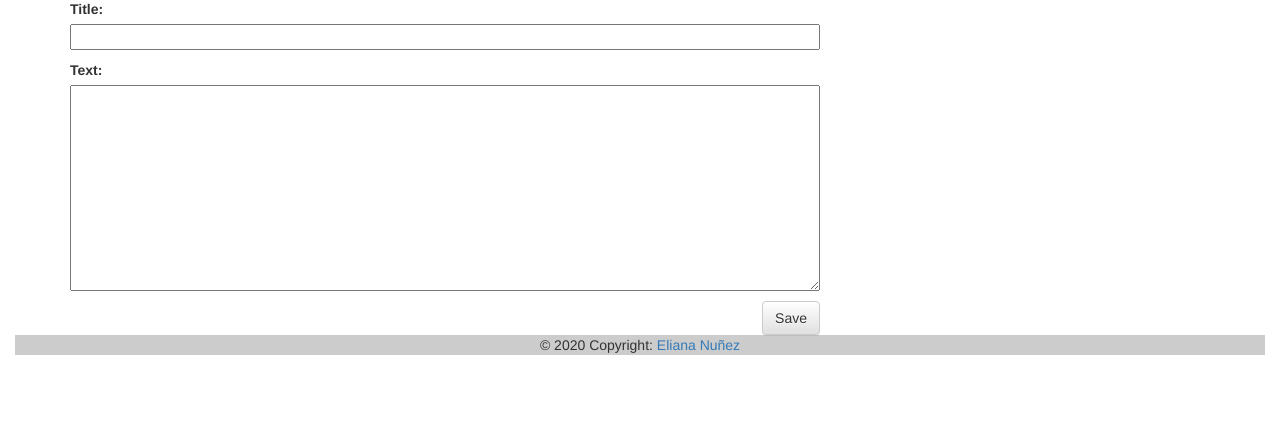
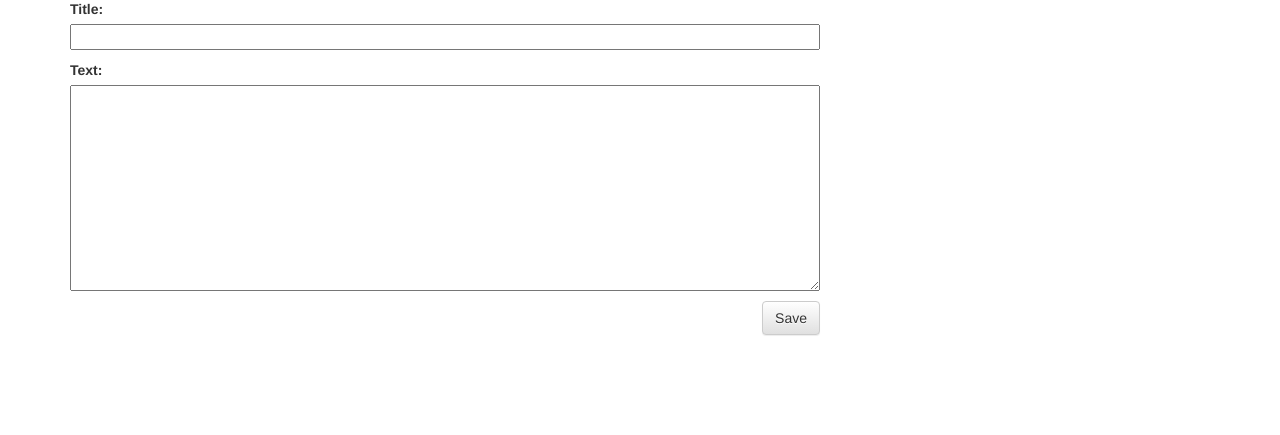
Before and after one commit to eliananunez/my-first-blog, a Django app: page /post/new in a window 1280 px wide. Shown: the part 208-643 px from the top of the page. Run offline with Django 3.2, Linux system fonts and the light colour scheme; some libraries are stand-ins or nearby versions.

```diff
--- a/blog/templates/blog/base.html
+++ b/blog/templates/blog/base.html
@@ -22,11 +22,5 @@
                 </div>
             </div>
         </div>
-        <footer class="#1b404b">
-            <div class="text-center p-3" style="background-color: rgba(0, 0, 0, 0.2);">
-              © 2020 Copyright:
-              <a class="text-white">Eliana Nuñez</a>
-            </div>
-          </footer>
     </body>
 </html>
```
